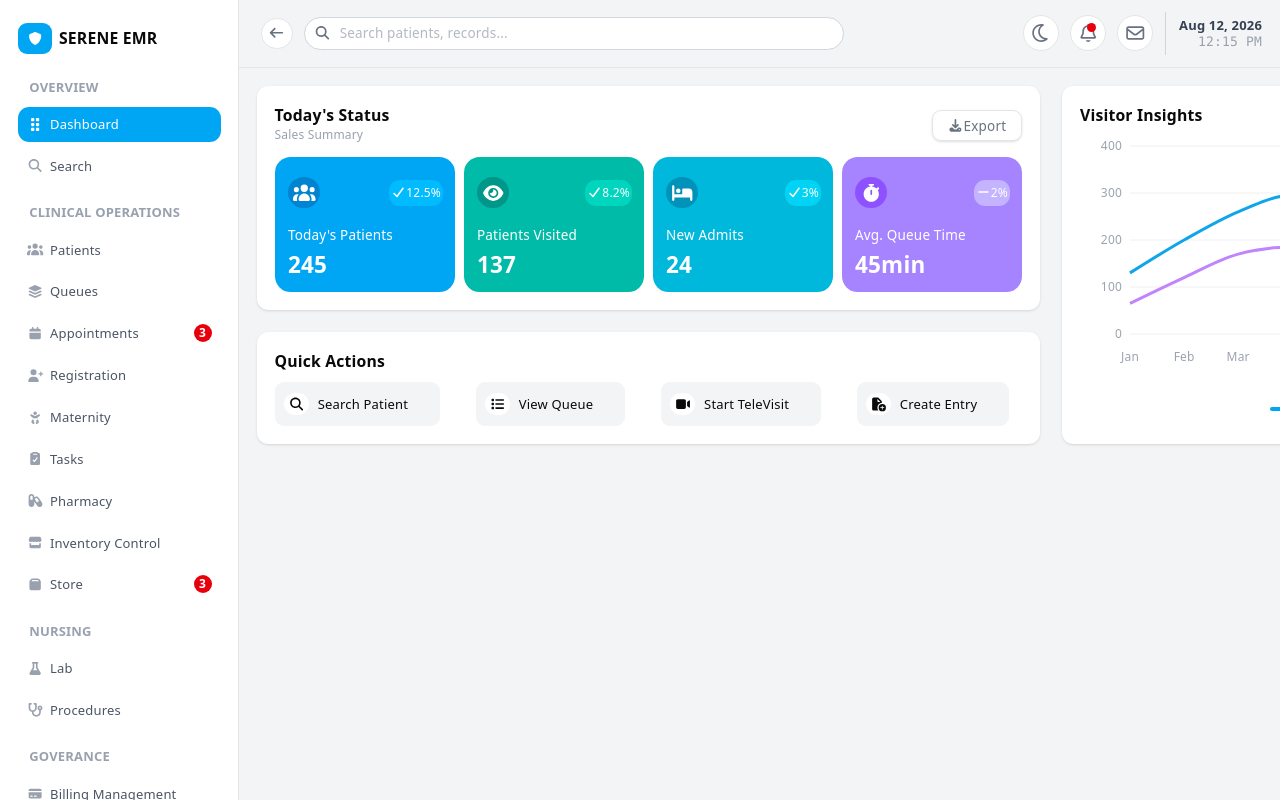
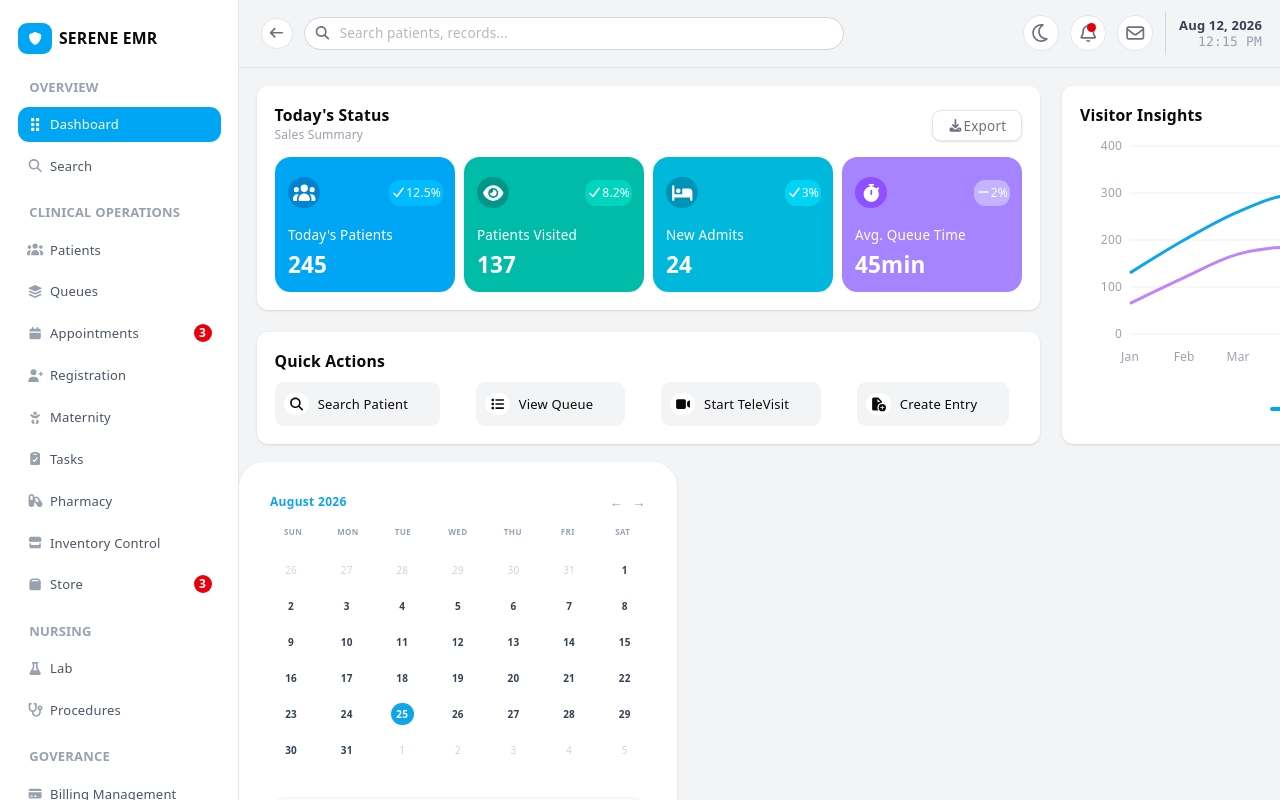
Before and after one commit to Glamnart/emr-frontend, a React (Vite) app: page /Dashboard in a window 1280 px wide. Built offline with nearby package versions, Linux system fonts and the light colour scheme.

Commit message:
adds calender  schedule view

```diff
--- a/package.json
+++ b/package.json
@@ -21,6 +21,7 @@
     "@tanstack/react-query": "^5.101.4",
     "class-variance-authority": "^0.7.1",
     "clsx": "^2.1.1",
+    "date-fns": "^4.4.0",
     "lucide-react": "^1.30.0",
     "react": "^19.2.8",
     "react-dom": "^19.2.8",
--- a/src/components/dasboard-components/scheduling.tsx
+++ b/src/components/dasboard-components/scheduling.tsx
@@ -0,0 +1,117 @@
+import React from "react"
+import { useState } from "react";
+import {
+  format,
+  startOfMonth,
+  endOfMonth,
+  eachDayOfInterval,
+  startOfWeek,
+  endOfWeek,
+  isSameMonth,
+  isSameDay
+} from "date-fns";
+import type { EventItem } from "@/types/types";
+import { plannedEvents } from "@/storage/dashboard-data";
+
+const Scheduling: React.FC = ()=>{
+    const [eventsDatabase] = useState<EventItem[]>(plannedEvents);
+
+    const [currentMonth, setCurrentMonth] = useState<Date>(new Date(2026, 7, 1));
+    const [selectedDate, setSelectedDate] = useState<Date>(new Date(2026, 7, 25));
+
+    const monthStart = startOfMonth(currentMonth);
+    const monthEnd = endOfMonth(monthStart);
+    const startDate = startOfWeek(monthStart);
+    const endDate = endOfWeek(monthEnd);
+
+    const daysInCalendarGrid = eachDayOfInterval({ start: startDate, end: endDate });
+    const daysOfWeekLabels = ["SUN", "MON", "TUE", "WED", "THU", "FRI", "SAT"];
+
+    const activeDayEvents = eventsDatabase.filter((event) =>
+    isSameDay(event.date, selectedDate)
+  );
+
+  return (
+    <div className="w-full max-w-97.5 bg-white rounded-3xl p-6 shadow-sm select-none h-90">
+      <div className="flex items-center justify-between mb-1 px-1">
+        <h2 className="text-[#0ea5e9] font-bold text-[12px] tracking-wide">
+          {format(currentMonth, "MMMM yyyy")}
+        </h2>
+
+        <div className="flex gap-2 text-xs font-bold text-[#94a3b8]">
+          <button type="button" onClick={() => setCurrentMonth(new Date(currentMonth.getFullYear(), currentMonth.getMonth() - 1, 1))} className="hover:text-[#0ea5e9]">←</button>
+          <button type="button" onClick={() => setCurrentMonth(new Date(currentMonth.getFullYear(), currentMonth.getMonth() + 1, 1))} className="hover:text-[#0ea5e9]">→</button>
+        </div>
+      </div>
+
+
+      <div className="grid grid-cols-7 text-center mb-3">
+        {daysOfWeekLabels.map((weekday, index) => (
+          <span key={index} className="text-[#94a3b8] text-[8px] font-semibold tracking-wider">
+            {weekday}
+          </span>
+        ))}
+      </div>
+
+      <div className="grid grid-cols-7 gap-y-3 gap-x-1 text-center mb-8">
+        {daysInCalendarGrid.map((dayDate, index) => {
+          const isCurrentMonthFlag = isSameMonth(dayDate, currentMonth);
+          const isSelectedFlag = isSameDay(dayDate, selectedDate);
+
+          // Style Assignment Logic based on Date Matrix State
+          let dayTextStyle = "text-[#334155] font-semibold";
+          let dayBackgroundStyle = "h-5 w-5 flex items-center justify-center rounded-xl text-[10px] transition-all hover:bg-slate-50";
+
+          if (!isCurrentMonthFlag) {
+            dayTextStyle = "text-[#cbd5e1] font-medium pointer-events-none"; // Muted gray padding
+          } else if (isSelectedFlag) {
+            dayTextStyle = "text-white font-bold hover:text-black";
+            dayBackgroundStyle += " bg-[#0ea5e9] hover:bg-[#0ea5e9]"; // Highlight active theme color block
+          }
+
+          return (
+            <div key={index} className="flex items-center justify-center">
+              <button
+                type="button"
+                onClick={() => isCurrentMonthFlag && setSelectedDate(dayDate)}
+                className={`${dayBackgroundStyle} ${dayTextStyle}`}
+              >
+                {format(dayDate, "d")}
+              </button>
+            </div>
+          );
+        })}
+      </div>
+
+      <div className="flex flex-col gap-3">
+        {activeDayEvents.length > 0 ? (
+          activeDayEvents.map((event) => (
+            <div
+              key={event.id}
+              className="bg-[#f8fafc] rounded-2xl p-1 flex items-center border border-[#f1f5f9] animate-fade-in"
+            >
+              <div className="w-1.25 h-10 bg-sky-500 rounded-full mr-4 shrink-0" />
+
+              <div className="flex flex-col">
+                <span className="text-[#1e293b] font-bold text-[13px] tracking-tight">
+                  {event.title}
+                </span>
+                <span className="text-[#94a3b8] text-[12px] font-medium mt-0.5">
+                  {event.startTime} – {event.endTime}
+                </span>
+              </div>
+            </div>
+          ))
+        ) : (
+          /*when a user clicks an empty day */
+          <div className="text-center py-3 border border-dashed border-[#e2e8f0] rounded-2xl text-[15px] text-[#94a3b8] font-medium">
+            No schedules found for this date.
+          </div>
+        )}
+      </div>
+
+    </div>
+  );
+};
+
+export default Scheduling;
--- a/src/pages/Dashboard.tsx
+++ b/src/pages/Dashboard.tsx
@@ -3,6 +3,7 @@ import SearchBar from "@/components/search-bar";
 import Status from "@/components/dasboard-components/status";
 import Actions from "@/components/dasboard-components/actions";
 import Insights from "@/components/dasboard-components/insights";
+import Scheduling from "@/components/dasboard-components/scheduling";
 
 const Dashboard = ()=>{
     return <div className="flex h-lvh overflow-hidden bg-white">
@@ -16,6 +17,9 @@ const Dashboard = ()=>{
                 </div>
                 <Insights/>
             </div>
+            <div>
+                <Scheduling/>
+            </div>
         </div>
     </div>
 }
--- a/src/storage/dashboard-data.tsx
+++ b/src/storage/dashboard-data.tsx
@@ -1,6 +1,7 @@
-import type { StatusBoxProp } from "@/types/types";
+import type { CurvedGraphInfo, StatusBoxProp } from "@/types/types";
 import { FontAwesomeIcon } from "@fortawesome/react-fontawesome";
 import { faUsers, faEye, faBed, faStopwatch } from "@fortawesome/free-solid-svg-icons";
+import type { EventItem } from "@/types/types";
 
 export const statusSummary: StatusBoxProp[] = [
     {color1: "bg-sky-500", color2: "bg-sky-600", color3: "bg-sky-400", img:<FontAwesomeIcon icon={faUsers}/>, positive: true, percent: 12.5, name:"Today's Patients", value:245},
@@ -9,7 +10,7 @@ export const statusSummary: StatusBoxProp[] = [
     {color1: "bg-violet-400", color2: "bg-violet-500", color3: "bg-violet-300", img:<FontAwesomeIcon icon={faStopwatch}/>, positive: false, percent: 2, name:"Avg. Queue Time", value:"45min"}
 ]
 
-export const curveGraphData = [
+export const curveGraphData:CurvedGraphInfo[] = [
   { month: "Jan", newPatients: 130, returningPatients: 65 },
   { month: "Feb", newPatients: 200, returningPatients: 120 },
   { month: "Mar", newPatients: 260, returningPatients: 170 },
@@ -23,3 +24,7 @@ export const curveGraphData = [
   { month: "Nov", newPatients: 270, returningPatients: 170 },
   { month: "Dec", newPatients: 275, returningPatients: 180 },
 ];
+
+export const plannedEvents:EventItem[] =[
+    { id: "1", title: "Board Meeting", startTime: "10:30 AM", endTime: "11:30 AM", date: new Date(2026, 7, 25)},
+]
```
Also changed, not shown: src/types/types.ts (+15 -0 lines), 1 other file (tests, documents, lock files or other folders).
